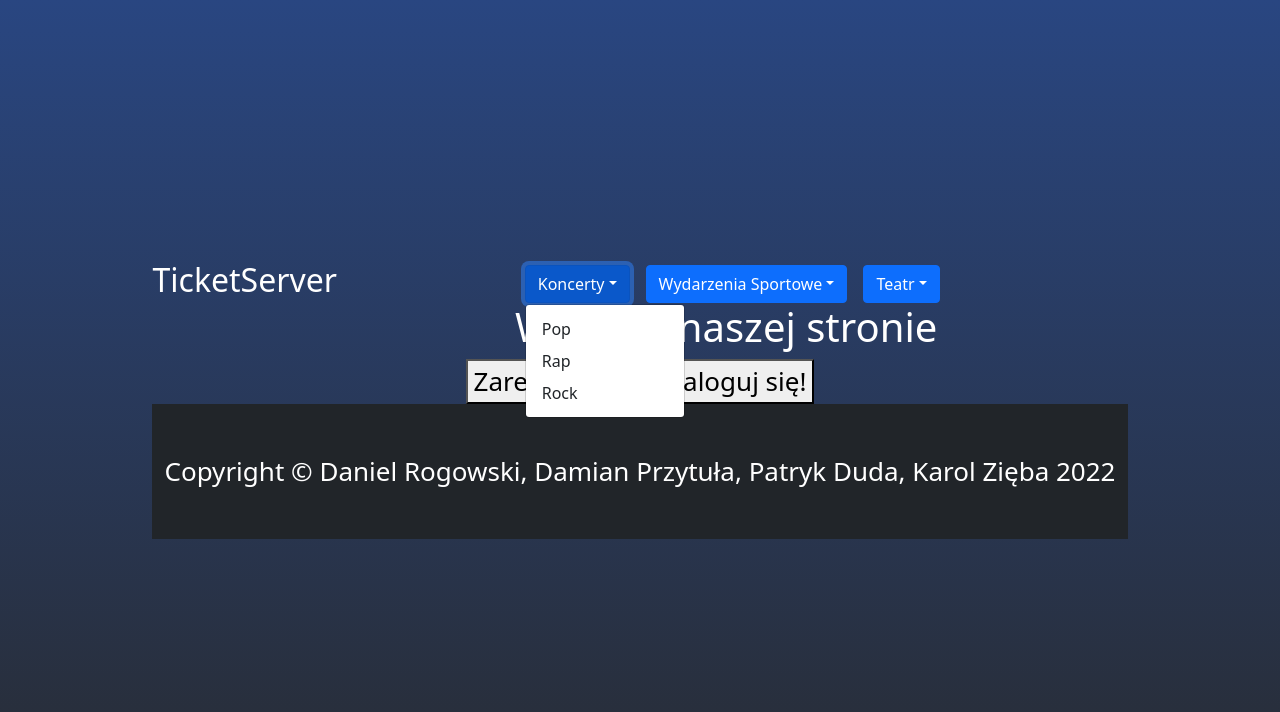
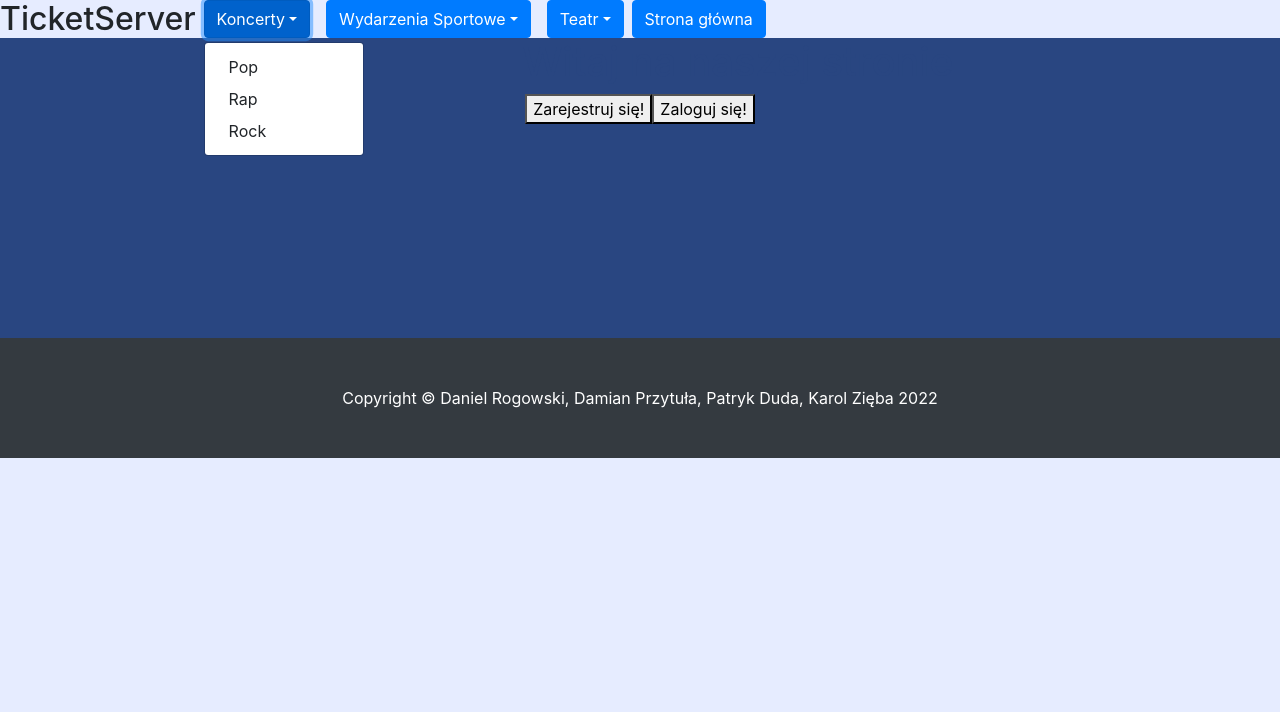
Before and after one commit to karolzieba/ticket-system-frontend, a React (Create React App) app: page / in a window 1280 px wide. Both pictures are taken after a click on the button "Koncerty". Shown: the top 712 px of the page. Built offline with nearby package versions, Linux system fonts and the light colour scheme.

Commit message:
add nothing special

```diff
--- a/src/App.css
+++ b/src/App.css
@@ -1,16 +1,3 @@
-#root
-{
-  text-align: center;
-  background-image: linear-gradient(#294681, #282c34);
-  min-height: 100vh;
-  display: flex;
-  flex-direction: column;
-  align-items: center;
-  justify-content: center;
-  font-size: calc(10px + 2vmin);
-  color: white;
-
-}
 
 
 #buttonHome
@@ -22,6 +9,7 @@
   text-align: center;
   background-image: linear-gradient(#294681, #282c34);
   min-height: 100vh;
+  width: 100%;
   display: flex;
   flex-direction: column;
   align-items: center;
@@ -36,6 +24,7 @@
   background-image: linear-gradient(#294681, #282c34);
   min-height: 100vh;
   display: flex;
+  width: 100%;
   flex-direction: column;
   align-items: center;
   justify-content: center;
@@ -77,3 +66,11 @@
     transform: rotate(360deg);
   }
 }
+
+#homeContainer
+{
+  text-align: center;
+  color: #294681;
+  background-color: #294681;
+  height: 300px;
+}
--- a/src/App.js
+++ b/src/App.js
@@ -4,24 +4,30 @@ import Login from "./Login";
 import Register from "./Register";
 import Front from "./Front";
 import EventCreator from "./Agency/EventCreator";
+import DetalisProducts from "./DetalisProduct";
 import { BrowserRouter as Router, Route, Switch} from "react-router-dom";
 import Dropdown from 'react-bootstrap/Dropdown';
+import Button from 'react-bootstrap/Button';
+import {Link} from 'react-router';
 
+import './mainpage.css';
 
 function App() {
     return (
         <div>
             <header>
+
             <>
   <Dropdown className="d-inline mx-2">
+
     <Dropdown.Toggle id="dropdown-autoclose-true">
      Koncerty
     </Dropdown.Toggle>
 
-    <Dropdown.Menu>
-      <Dropdown.Item href="koncerty/pop">Pop</Dropdown.Item>
-      <Dropdown.Item href="koncerty/rap">Rap</Dropdown.Item>
-      <Dropdown.Item href="koncerty/rock">Rock</Dropdown.Item>
+    <Dropdown.Menu >
+      <Dropdown.Item href="/koncerty/pop">Pop</Dropdown.Item>
+      <Dropdown.Item href="/koncerty/rap">Rap</Dropdown.Item>
+      <Dropdown.Item href="/koncerty/rock">Rock</Dropdown.Item>
     </Dropdown.Menu>
   </Dropdown>
 
@@ -31,9 +37,9 @@ function App() {
     </Dropdown.Toggle>
 
     <Dropdown.Menu>
-      <Dropdown.Item href="wydarzeniasportowe/meczpilkarski">Mecz Piłkarski</Dropdown.Item>
-      <Dropdown.Item href="wydarzeniasportowe/mma">MMA</Dropdown.Item>
-      <Dropdown.Item href="wydarzeniasportowe/tenis">Tenis</Dropdown.Item>
+      <Dropdown.Item href="/wydarzeniasportowe/pilkanozna">Mecz Piłkarski</Dropdown.Item>
+      <Dropdown.Item href="/wydarzeniasportowe/mma">MMA</Dropdown.Item>
+      <Dropdown.Item href="/wydarzeniasportowe/tennis">Tenis</Dropdown.Item>
     </Dropdown.Menu>
   </Dropdown>
 
@@ -43,17 +49,24 @@ function App() {
     </Dropdown.Toggle>
 
     <Dropdown.Menu>
-      <Dropdown.Item href="teatr/komedia">Komedia</Dropdown.Item>
-      <Dropdown.Item href="teatr/musicale">Musicale</Dropdown.Item>
-      <Dropdown.Item href="teatr/tragedia">Tragedia</Dropdown.Item>
+      <Dropdown.Item href="/teatr/komedia">Komedia</Dropdown.Item>
+      <Dropdown.Item href="/teatr/musicale">Musicale</Dropdown.Item>
+      <Dropdown.Item href="/teatr/dramat">Dramat</Dropdown.Item>
+
     </Dropdown.Menu>
+
   </Dropdown>
 
 
 </>
 <div id="nameServer">
+
 <h2>TicketServer</h2>
 </div>
+<div id="homeButton">
+<Button href="/index">Strona główna</Button>
+</div>
+
 
 <div id="buttonLogout">
     <Router>
@@ -84,6 +97,34 @@ function App() {
           <Route path="/agency/event/creator">
               <EventCreator />
           </Route>
+          <Route path="/koncerty/pop">
+              <DetalisProducts />
+          </Route>
+          <Route path="/koncerty/rap">
+              <DetalisProducts />
+          </Route>
+          <Route path="/koncerty/rock">
+              <DetalisProducts />
+          </Route>
+          <Route path="/wydarzeniasportowe/pilkanozna">
+              <DetalisProducts />
+          </Route>
+          <Route path="/wydarzeniasportowe/mma">
+              <DetalisProducts />
+          </Route>
+          <Route path="/wydarzeniasportowe/tennis">
+              <DetalisProducts />
+          </Route>
+          <Route path="/teatr/komedia">
+              <DetalisProducts />
+          </Route>
+          <Route path="/teatr/dramat">
+              <DetalisProducts />
+          </Route>
+          <Route path="/teatr/musicale">
+              <DetalisProducts />
+          </Route>
+
 
           <Route path="/">
                <Home/>
--- /dev/null
+++ b/src/DetalisProduct.js
@@ -0,0 +1,32 @@
+
+const DetalisProducts = () =>
+{
+    return (
+
+    <div class="mainBody">
+
+         <div id="mainBoard">
+            <h1>Nasz sklep. Wasze bilety.</h1>
+        </div>
+
+ <div id="mainProduct">
+    <div class="product">
+        <p>Pierwszy produkt</p>
+
+        <button>Kup bilet!</button>
+    </div>
+
+
+
+</div>
+
+
+    </div>
+
+
+
+            );
+
+}
+
+export default DetalisProducts;
--- a/src/Front.js
+++ b/src/Front.js
@@ -1,7 +1,7 @@
 import axios from "axios";
 import React from "react";
 import { Link } from 'react-router-dom';
-import './css/mainpage.css';
+import logo from './logo.svg';
 import Dropdown from 'react-bootstrap/Dropdown';
 
 
@@ -18,13 +18,24 @@ const Front = () => {
 <div id="mainBoard">
   <h1>Nasz sklep. Wasze bilety.</h1>
 </div>
-<div id="mainProduct">
- <div class="product">
- <p>Pierwszy produkt</p>
- </div>
- <div class="product">
- <p>Drugi produkt</p>
- </div>
+
+<h1 id="newEvent">Najnowsze wydarzenia:</h1>
+<div class="product">
+
+      <Link style={{textDecoration: 'none', color: '#000000'}} to={'/news/'}>
+        <img src={logo} alt="logo" width="300px"/>
+        <p>
+          ELO
+          <p class="Text">
+            cZESC!
+          </p>
+          <br/>
+          <p class="Text">
+            gODZINA
+          </p>
+        </p>
+      </Link>
+
 
 </div>
 
--- a/src/Home.js
+++ b/src/Home.js
@@ -1,6 +1,6 @@
 import React from "react";
 import './App.css';
-import './css/mainpage.css';
+
 import { Link } from 'react-router-dom';
 
 const Home = () => {
@@ -8,7 +8,7 @@ const Home = () => {
 
     return (
 
-        <div className="container">
+        <div id="homeContainer">
 
         <h1>Witaj na naszej stronie</h1>
     <div id="buttonHome">
--- a/src/index.js
+++ b/src/index.js
@@ -1,7 +1,6 @@
 import React from 'react';
 import ReactDOM from 'react-dom';
 import './index.css';
-
 import App from './App';
 import reportWebVitals from './reportWebVitals';
 
--- a/src/css/mainpage.css
+++ b/src/mainpage.css
@@ -25,7 +25,27 @@ body
   height: 200px;
 }
 
+
+
+#homeButton
+{
+    display: inline-block;
+    color: aqua;
+}
+
 .product
 {
-    display: inline-block;
+  height: 400px;
+  width: 400px;
+  background-color: #ccd9ff;
+  padding: 5px !important;
+  padding-top: 20px !important;
+  display: inline-block;
+  margin: 10px;
+  text-align: center;
 }
+
+#newEvent
+{
+    text-align: center;
+}
```
Also changed, not shown: package.json (+4 -3 lines), 1 other file (tests, documents, lock files or other folders).
